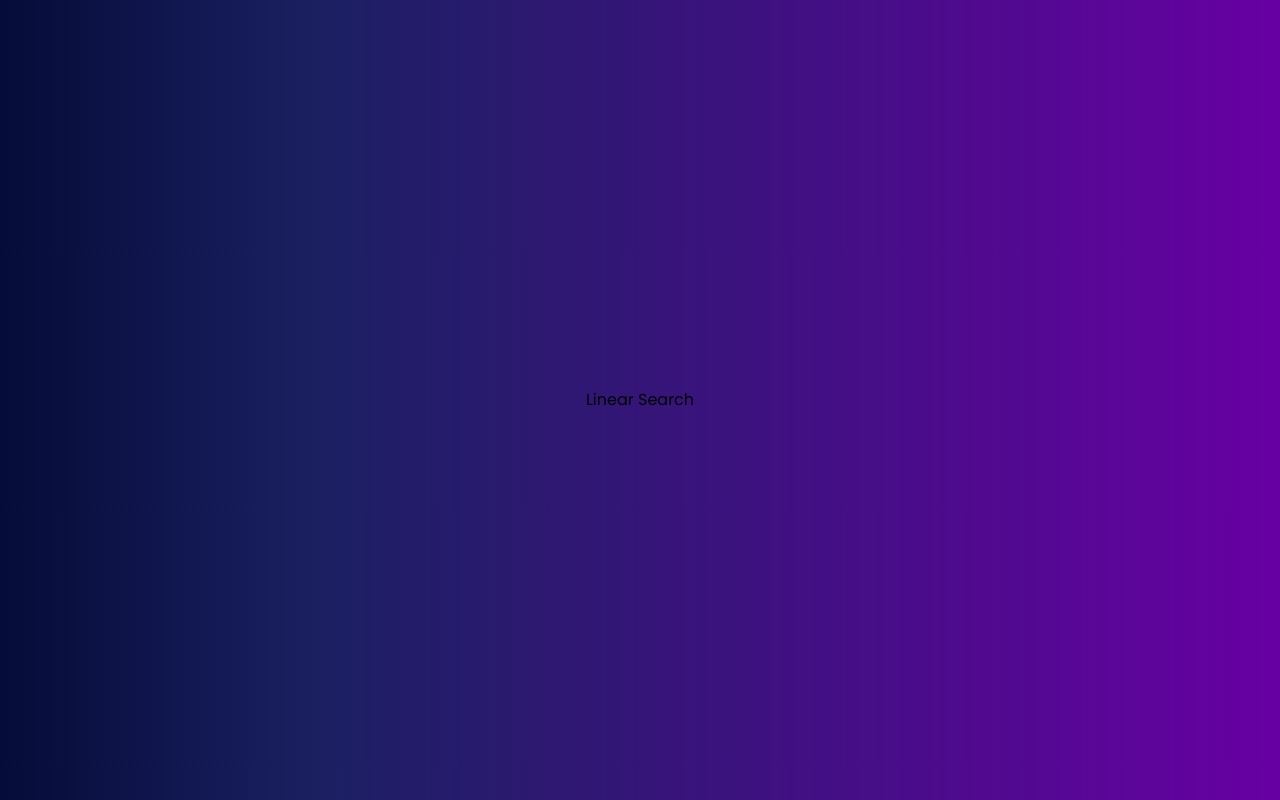
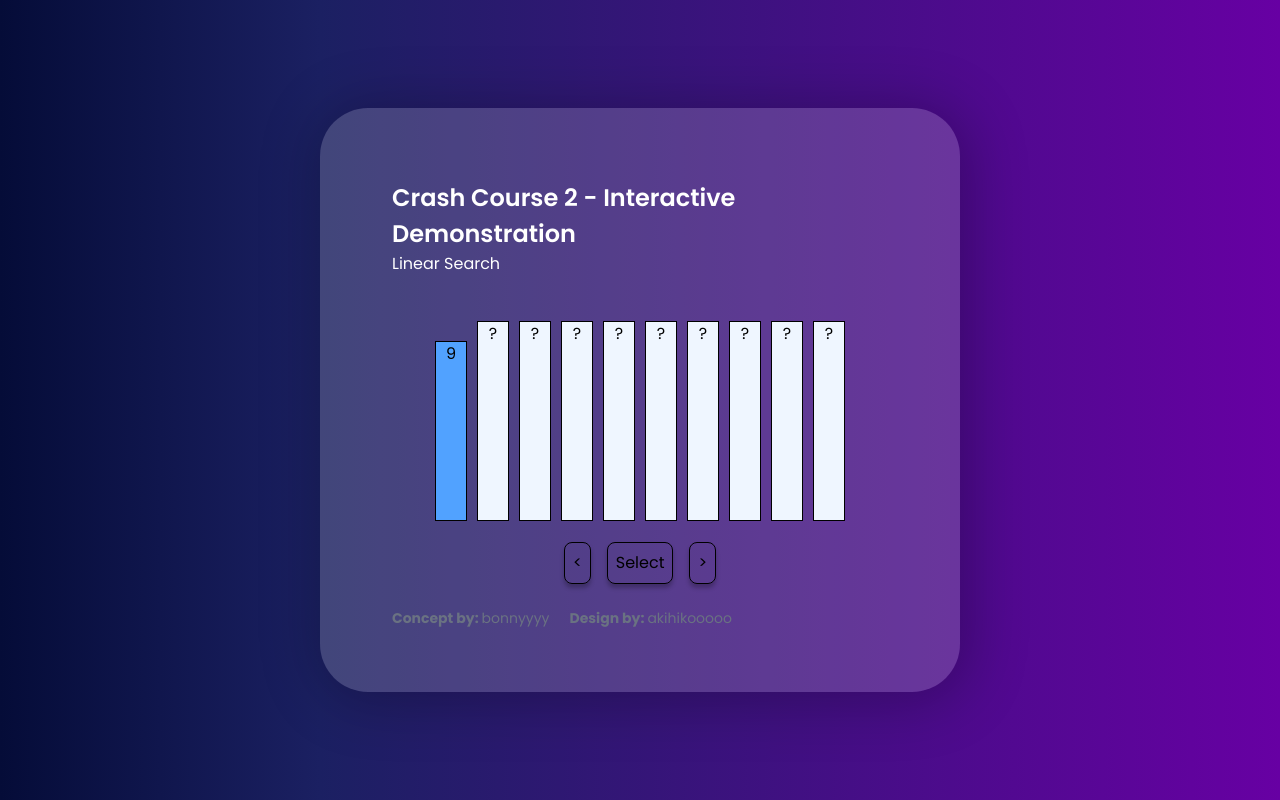
Before and after one commit to PUP-ITskolar/WebDemos, a React (Vite) app: page /search/linear in a window 1280 px wide. Built offline with nearby package versions, Linux system fonts and the light colour scheme.

Commit message:
Accounted for differing Searching Philosophies

```diff
--- a/src/boxes/binarysearch.jsx
+++ b/src/boxes/binarysearch.jsx
@@ -1,3 +1,101 @@
-export default function BinarySearch() {
-    return <p>Binary Search</p>
+import { useState } from "react";
+export function useArray() {
+    const [items, setItems] = useState(Array.from({ length: 10 }, (_, i) => i + 1));
+    const [selectedItem, setSelectedItem] = useState(1);
+    const [disableBack, setDisableBack] = useState(true);
+    const [disableFront, setDisableFront] = useState(false);
+    const [onSplit, setOnSplit] = useState(false);
+    const [leftLimit, setLeftLimit] = useState(1);
+    const [rightLimit, setRightLimit] = useState(10);
+    function goBack() {
+        if (selectedItem - 1 <= leftLimit) {
+            setDisableBack(true);
+        } else {
+            setDisableFront(false);
+        }
+        setSelectedItem(selectedItem - 1);
+    }
+    function goFront() {
+        if (selectedItem + 1 >= rightLimit) {
+            setDisableFront(true);
+        } else {
+            setDisableBack(false);
+        }
+        setSelectedItem(selectedItem + 1);
+    }
+    function split() {
+        setOnSplit(true);
+    }
+    function selectLeft() {
+        setRightLimit(selectedItem - 1);
+        setSelectedItem(selectedItem - 1);
+        setDisableFront(true);
+        setOnSplit(false);
+    }
+    function selectRight() {
+        setLeftLimit(selectedItem + 1);
+        setSelectedItem(selectedItem + 1);
+        setOnSplit(false);
+        setDisableBack(true);
+    }
+    return { items, selectedItem, disableBack, disableFront, onSplit, leftLimit, rightLimit, goBack, goFront, split, selectLeft, selectRight };
 }
+export default function BubbleSort() {
+    const array = useArray();
+    return (
+        <div id="container" className="flex flex-col justify-center content-center w-11/12 lg:w-6/12 lg:p-10 ">
+            <div id="header" className="flex flex-col p-8">
+                <p className="title">Crash Course 2 - Interactive Demonstration</p>
+                <p className="subtitle">Binary Search</p>
+            </div>
+            <div id="controlcont pl" className="p-2">
+                <div id="content" className="flex flex-row justify-center items-end w-full">
+                    {array.items.map((item, index) => {
+                        let color = "";
+                        console.log(index, array.leftLimit);
+
+                        if (index + 1 <= array.leftLimit - 1 || array.rightLimit + 1 <= index + 1) color = "bg-gray-400";
+                        else if (array.selectedItem == index + 1) color = "bg-blue-400";
+                        else color = "bg-blue-50";
+                        const height = array.onSplit && index == array.selectedItem - 1 ? `${item * 1.25}rem` : "12.5rem";
+                        return (
+                            <div key={index} className={`border w-8 text-center m-1.25 p-0 ${color} box`} style={{ height: height }}>
+                                {array.onSplit && index == array.selectedItem - 1 ? item : "?"}
+                            </div>
+                        );
+                    })}
+                </div>
+                <div id="controls" className="flex justify-center m-2">
+                    <button onClick={() => array.goBack()} disabled={array.disableBack || array.onSplit} className="m-2 p-2 border ">
+                        &lt;
+                    </button>
+                    <button onClick={() => array.split()} className="m-2 p-2 border" disabled={array.onSplit}>
+                        Select
+                    </button>
+                    <button onClick={() => array.goFront()} disabled={array.disableFront || array.onSplit} className="m-2 p-2 border">
+                        &gt;
+                    </button>
+                </div>
+                <div id="controls" className="flex justify-center m-2" hidden={!array.onSplit}>
+                    <button onClick={() => array.selectLeft()} className="m-2 p-2 border">
+                        Select Left
+                    </button>
+                    <button onClick={() => alert("Congrats!")} className="m-2 p-2 border">
+                        Select Item
+                    </button>
+                    <button onClick={() => array.selectRight()} className="m-2 p-2 border">
+                        Select Right
+                    </button>
+                </div>
+            </div>
+            <div className="flex gap-5 px-8 mb-6 text-center">
+                <p className="text-sm text-gray-500 ">
+                    <span className="font-bold">Concept by: </span>bonnyyyy
+                </p>
+                <p className="text-sm text-gray-500">
+                    <span className="font-bold">Design by: </span>akihikooooo
+                </p>
+            </div>
+        </div>
+    );
+}
--- a/src/boxes/linearsearch.jsx
+++ b/src/boxes/linearsearch.jsx
@@ -1,3 +1,91 @@
-export default function LinearSearch() {
-    return <p>Linear Search</p>
+import { useState } from "react";
+let _ = Array.from({ length: 10 }, (_, i) => i + 1).sort();
+function shuffleCopy(arr) {
+    const newArr = [...arr];
+    for (let i = newArr.length - 1; i > 0; i--) {
+        const j = Math.floor(Math.random() * (i + 1));
+        [newArr[i], newArr[j]] = [newArr[j], newArr[i]];
+    }
+    return newArr;
 }
+export function useArray() {
+    const [items, setItems] = useState(_);
+    const [selectedItem, setSelectedItem] = useState(1);
+    const [disableBack, setDisableBack] = useState(true);
+    const [disableFront, setDisableFront] = useState(false);
+    function goBack() {
+        if (selectedItem - 1 <= 1) {
+            setDisableBack(true);
+        } else {
+            setDisableFront(false);
+        }
+        setSelectedItem(selectedItem - 1);
+    }
+    function goFront() {
+        if (selectedItem + 1 >= 10) {
+            setDisableFront(true);
+        } else {
+            setDisableBack(false);
+        }
+        setSelectedItem(selectedItem + 1);
+    }
+    function swap() {
+        if (selectedItem >= 10) return;
+        let cache = [...items];
+        cache[selectedItem] += cache[selectedItem - 1];
+        cache[selectedItem - 1] = cache[selectedItem] - cache[selectedItem - 1];
+        cache[selectedItem] -= cache[selectedItem - 1];
+        setSelectedItem(selectedItem + 1);
+        setDisableBack(false);
+        setItems(cache);
+    }
+
+    return { items, selectedItem, disableBack, disableFront, goBack, goFront };
+}
+_ = shuffleCopy(_);
+export default function BubbleSort() {
+    const array = useArray();
+    return (
+        <div id="container" className="flex flex-col justify-center content-center w-11/12 lg:w-6/12 lg:p-10 ">
+            <div id="header" className="flex flex-col p-8">
+                <p className="title">Crash Course 2 - Interactive Demonstration</p>
+                <p className="subtitle">Linear Search</p>
+            </div>
+            <div id="controlcont pl" className="p-2">
+                <div id="content" className="flex flex-row justify-center items-end w-full">
+                    {array.items.map((item, index) => {
+                        let color = "";
+                        if (array.selectedItem == index + 1) color = "bg-blue-400";
+                        else color = "bg-blue-50";
+                        console.log(item, index);
+                        const height = array.selectedItem - 1 == index ?  `${item * 1.25}rem` : "12.5rem"
+                        return (
+                            <div key={index} className={`border w-8 text-center m-1.25 p-0 ${color} box`} style={{ height: height }}>
+                                {array.selectedItem - 1 == index ? item : "?"}
+                            </div>
+                        );
+                    })}
+                </div>
+                <div id="controls" className="flex justify-center m-2">
+                    <button onClick={() => array.goBack()} disabled={array.disableBack} className="m-2 p-2 border ">
+                        &lt;
+                    </button>
+                    <button onClick={() => alert("Congrats!")} className="m-2 p-2 border">
+                        Select
+                    </button>
+                    <button onClick={() => array.goFront()} disabled={array.disableFront} className="m-2 p-2 border">
+                        &gt;
+                    </button>
+                </div>
+            </div>
+            <div className="flex gap-5 px-8 mb-6 text-center">
+                <p className="text-sm text-gray-500 ">
+                    <span className="font-bold">Concept by: </span>bonnyyyy
+                </p>
+                <p className="text-sm text-gray-500">
+                    <span className="font-bold">Design by: </span>akihikooooo
+                </p>
+            </div>
+        </div>
+    );
+}
```
